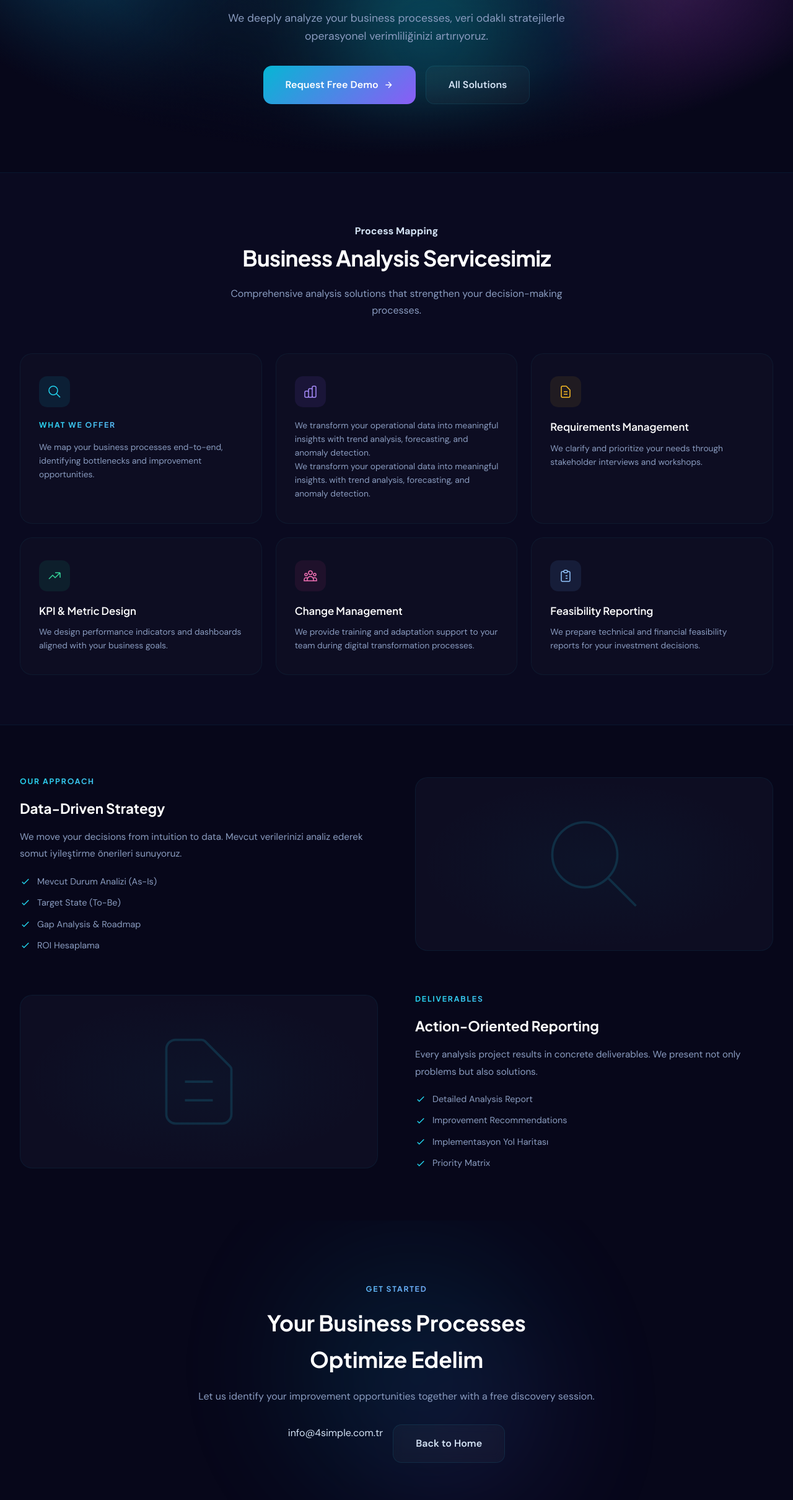
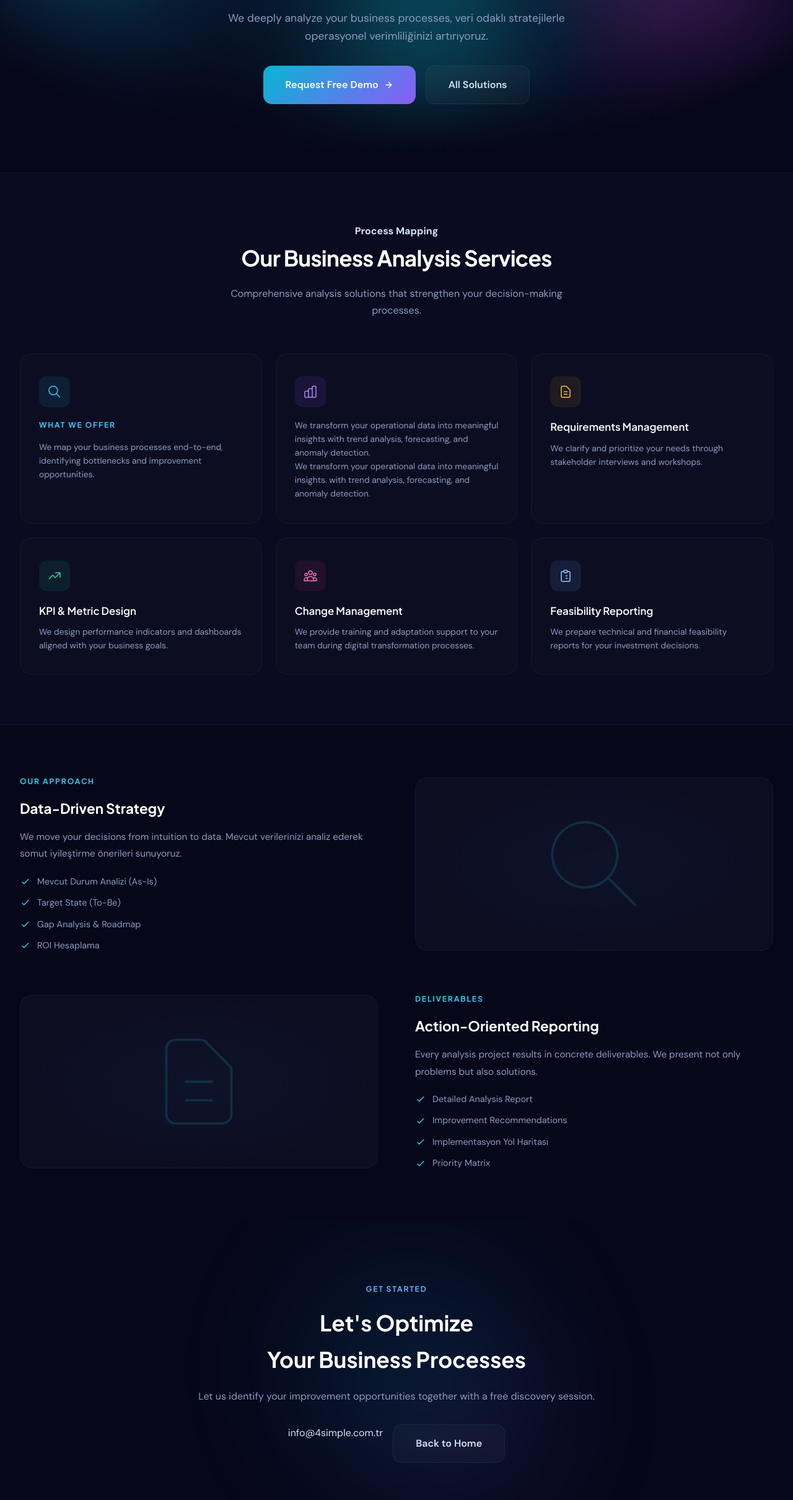
Before and after one commit to 4simplebilisim/4simple, a plain HTML site: page en/is-analizi.html in a window 1280 px wide. Shown: the part 362-2782 px from the top of the page at 62% size. Drawn offline with Linux system fonts and the light colour scheme.

Commit message:
Update is-analizi.html

```diff
--- a/en/is-analizi.html
+++ b/en/is-analizi.html
@@ -138,7 +138,7 @@ footer{background:var(--surface);border-top:1px solid var(--border);padding:48px
   </div>
 </section>
 
-<section class="alt-section"><div class="section-inner"><div class="section-header"><h4>Process Mapping</h4><h2>Business Analysis Servicesimiz</h2><p>Comprehensive analysis solutions that strengthen your decision-making processes.</p></div>
+<section class="alt-section"><div class="section-inner"><div class="section-header"><h4>Process Mapping</h4><h2>Our Business Analysis Services</h2><p>Comprehensive analysis solutions that strengthen your decision-making processes.</p></div>
 <div class="bento-grid">
 <div class="bento-card"><div class="card-icon"><svg width="24" height="24" fill="none" viewBox="0 0 24 24" stroke="currentColor" stroke-width="1.5"><path d="M21 21l-6-6m2-5a7 7 0 11-14 0 7 7 0 0114 0z"/></svg></div><div class="section-tag">What We Offer</div><p>We map your business processes end-to-end, identifying bottlenecks and improvement opportunities.</p></div>
 <div class="bento-card"><div class="card-icon"><svg width="24" height="24" fill="none" viewBox="0 0 24 24" stroke="currentColor" stroke-width="1.5"><path d="M9 19v-6a2 2 0 00-2-2H5a2 2 0 00-2 2v6a2 2 0 002 2h2a2 2 0 002-2zm0 0V9a2 2 0 012-2h2a2 2 0 012 2v10m-6 0a2 2 0 002 2h2a2 2 0 002-2m0 0V5a2 2 0 012-2h2a2 2 0 012 2v14a2 2 0 01-2 2h-2a2 2 0 01-2-2z"/></svg></div><p>We transform your operational data into meaningful insights with trend analysis, forecasting, and anomaly detection.</p><p>We transform your operational data into meaningful insights. with trend analysis, forecasting, and anomaly detection.</p></div>
@@ -161,7 +161,7 @@ footer{background:var(--surface);border-top:1px solid var(--border);padding:48px
   <div class="cta-aurora"><div class="ab1"></div><div class="ab2"></div></div>
   <div class="cta-box">
     <div class="section-tag">Get Started</div>
-    <h2>Your Business Processes<br>Optimize Edelim</h2>
+    <h2>Let's Optimize<br>Your Business Processes</h2>
     <p>Let us identify your improvement opportunities together with a free discovery session.</p>
     <div class="hero-buttons" style="animation:none">
       info@4simple.com.tr
```
